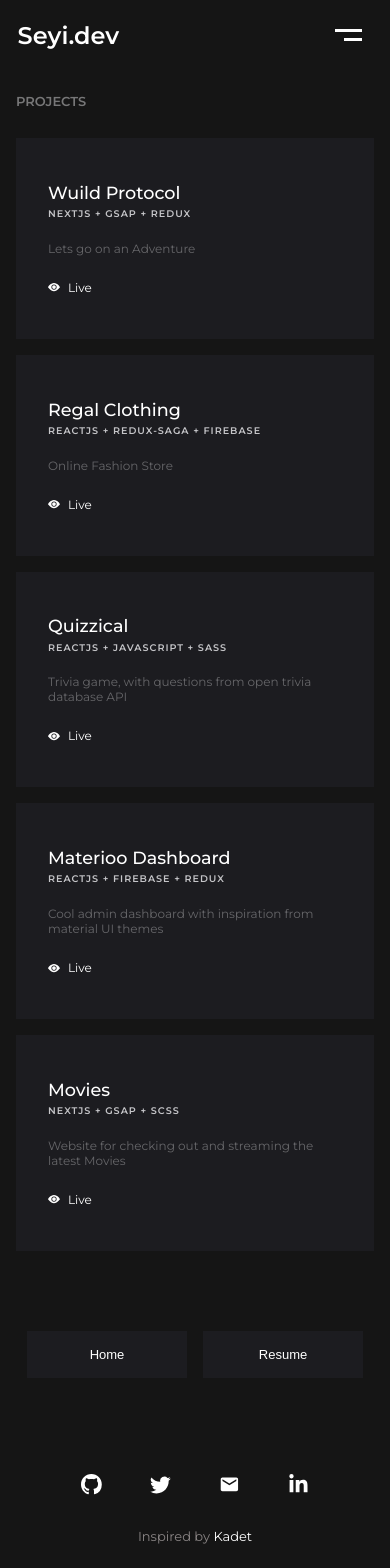
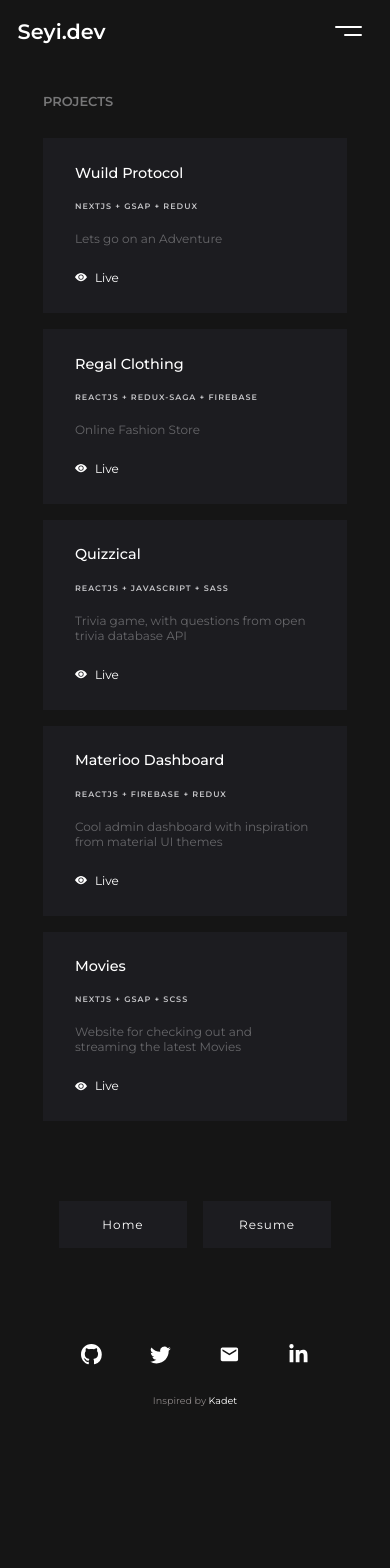
Before and after one commit to Seyi-dev1/Portfolio, a Next.js app: page /work in a window 390 px wide. Shown: the top 1568 px of the page. After the commit the page ends 1479 px from the top, so only its background shows below. Built offline with nearby package versions, Linux system fonts and the light colour scheme.

Commit message:
adjusting various sizes

```diff
--- a/app/components/footer/footer.module.scss
+++ b/app/components/footer/footer.module.scss
@@ -11,15 +11,14 @@
     gap: 1rem;
 
     button {
-      width: 13rem;
-
       @media screen and (max-width: 450px) {
-        width: 10rem;
+        min-width: 8rem;
+        font-family: inherit;
       }
     }
 
     .linkbtn {
-      padding: 1rem 3rem;
+      padding: 1rem 1rem;
       color: #fff;
       background-color: #1c1c20;
       outline: none;
@@ -30,8 +29,9 @@
         outline: 1px solid #8a8585;
       }
       @media screen and (max-width: 450px) {
-        font-size: 13px;
-        padding: 1rem 2rem;
+        font-size: 12px;
+        padding: 1rem 0rem;
+        letter-spacing: 1px;
       }
       //   max-width: 10rem;
     }
@@ -64,6 +64,9 @@
     font-size: 13px;
     color: #8a8585;
     margin-top: 1rem;
+    @media screen and (max-width: 450px) {
+      font-size: 0.6rem;
+    }
     span {
       color: #fff;
     }
--- a/app/components/navbar/navbar.scss
+++ b/app/components/navbar/navbar.scss
@@ -28,7 +28,7 @@
       background: #151515;
       display: grid;
       justify-content: center;
-      align-content: center;
+      align-items: center;
       height: 100vh;
       animation: modalMove 0.5s ease-in-out;
       z-index: 10;
@@ -57,7 +57,7 @@
         }
       }
       .social {
-        margin-top: 10rem;
+        margin-top: 13rem;
         // display: flex;
         // justify-content: center;
         h1 {
@@ -66,7 +66,7 @@
           font-weight: 600;
         }
         .socials {
-          margin-top: 2rem;
+          margin-top: 0rem;
           display: flex;
           gap: 0rem;
           align-items: center;
@@ -84,6 +84,9 @@
               @media screen and (max-width: 1100px) {
                 font-size: 1.5rem;
               }
+              @media screen and (max-width: 450px) {
+                font-size: 1.3rem;
+              }
             }
           }
         }
@@ -100,6 +103,9 @@
     font-size: 1.5rem;
     @media screen and (max-width: 1100px) {
       font-weight: 600;
+    }
+    @media screen and (max-width: 450px) {
+      font-size: 1.3rem;
     }
   }
 
@@ -145,9 +151,10 @@
       background-color: #ffffff;
       content: "";
       display: inline-block;
-      height: 3px;
+      height: 2px;
       width: 27px;
       margin: 3px 0;
+      border-radius: 15px;
       transition-duration: 0.5s;
     }
     .menu-icon::before {
--- a/app/components/work/card.module.scss
+++ b/app/components/work/card.module.scss
@@ -2,6 +2,10 @@
   background-color: #1c1c20;
   display: grid;
   padding: 2rem 2rem;
+  @media screen and (max-width: 450px) {
+    padding: 1rem 2rem;
+    max-width: 15rem;
+  }
 
   .title {
     color: #fff;
@@ -9,6 +13,9 @@
       font-size: 1.5rem;
       @media screen and (max-width: 1300px) {
         font-size: 1.1rem;
+      }
+      @media screen and (max-width: 450px) {
+        font-size: 0.9rem;
       }
     }
   }
@@ -20,6 +27,10 @@
     letter-spacing: 1px;
     @media screen and (max-width: 1300px) {
       font-size: 0.6rem;
+    }
+    @media screen and (max-width: 450px) {
+      font-size: 0.5rem;
+      margin-top: 0.1rem;
     }
   }
   .description {
--- a/app/globals.module.scss
+++ b/app/globals.module.scss
@@ -15,7 +15,7 @@
     bottom: 2.5rem;
     width: 100%;
     @media screen and (max-width: 1100px) {
-      gap: 3rem;
+      gap: 2rem;
       display: flex;
     }
 
@@ -54,7 +54,7 @@
     top: 0;
     width: 100%;
   }
-}
+
   .layout {
     display: grid;
     align-self: center;
@@ -65,6 +65,7 @@
     @media screen and (max-width: 1100px) {
       padding: 0rem 3rem;
       grid-template-columns: 1fr;
+      justify-self: center;
     }
 
     @media screen and (max-width: 500px) {
@@ -89,3 +90,4 @@
       }
     }
   }
+}
```
Lines whose indentation alone changed are shown as unchanged.
